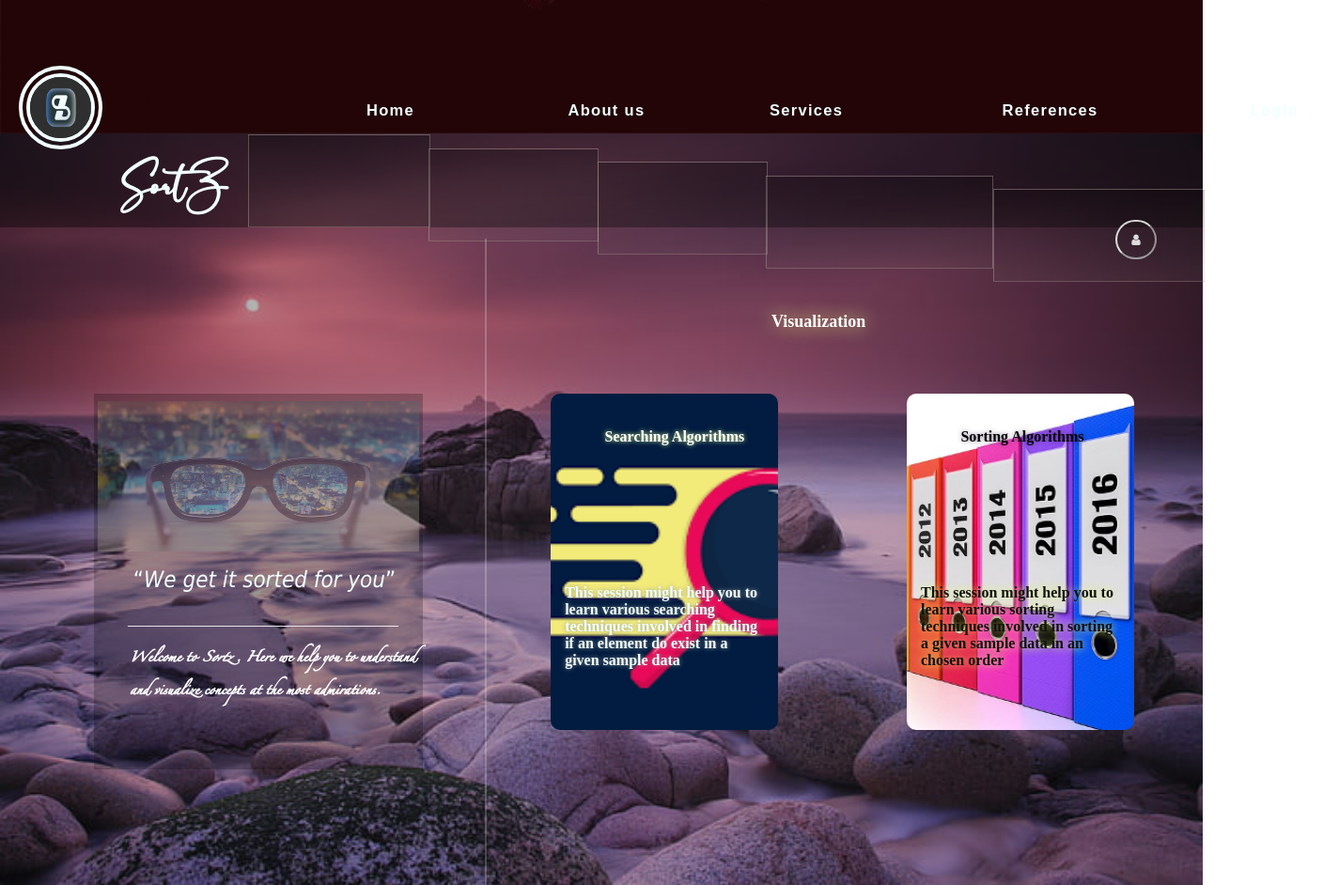
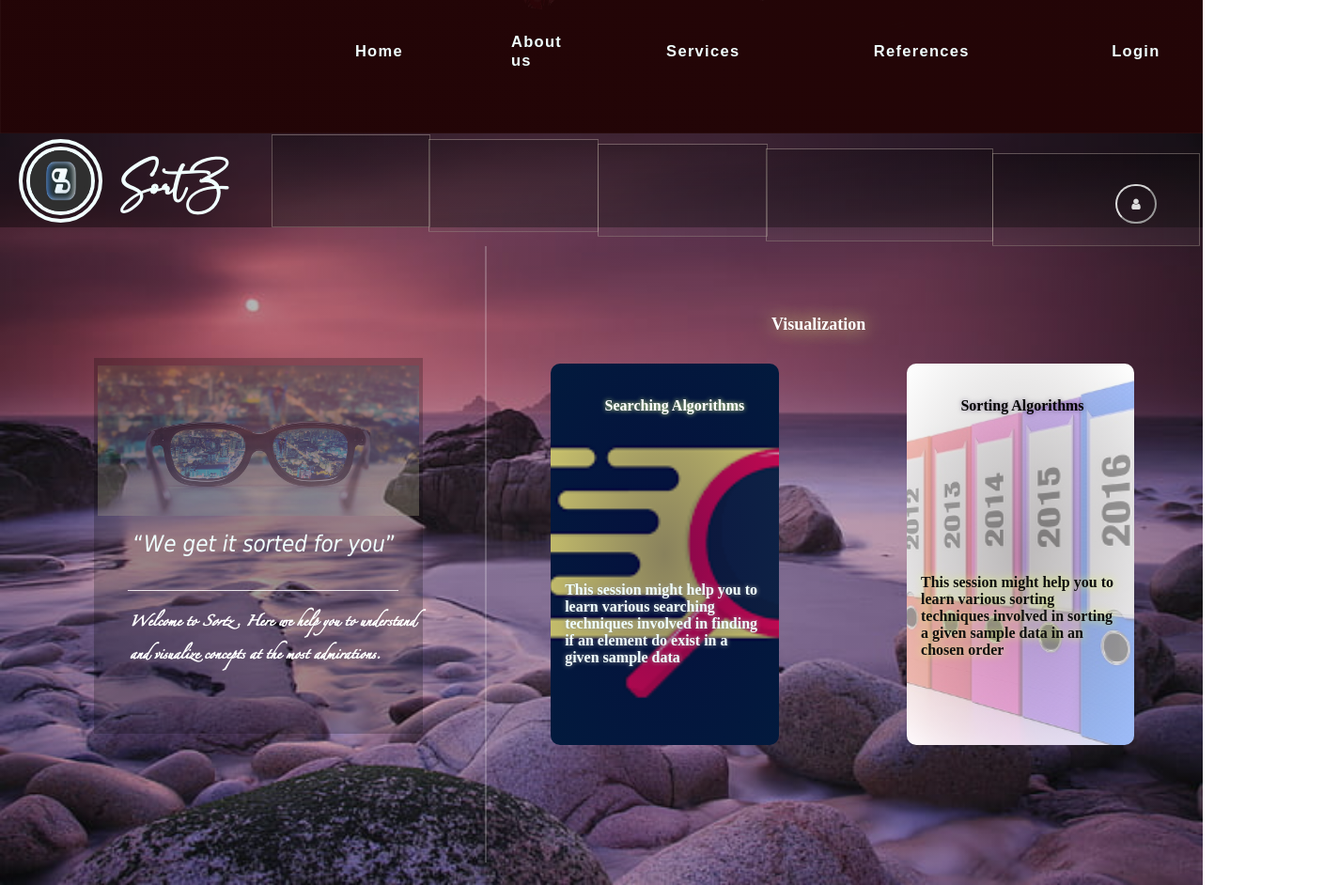
Before and after one commit to Vignnite/sortz, a website: page index.html in a window 1280 px wide. Shown: the part 658-1600 px from the top of the page at 94% size, 1425 px wide, since content can reach past the window. Drawn offline with Linux system fonts and the light colour scheme.

Commit message:
lab_commit

```diff
--- a/home.css
+++ b/home.css
@@ -50,6 +50,7 @@ body {
   padding-right: 20px;
   padding-top: 10px;
   border: 5px;
+  height: 5%;
   border-style: double;
   border-color: rgba(250, 249, 249, 0.66);
   border-radius: 17px;
@@ -90,9 +91,9 @@ ul {
 }
 ul li {
   list-style: none;
-  margin-left: 120px;
-  margin-top: 30px;
-  width: 100px;
+  margin-left: 115px;
+  margin-top: -5%;
+  width: 29%;
   font-size: 16.5px;
 }
 ul li a {
@@ -102,6 +103,12 @@ ul li a {
   font-weight: bold;
   transition: 0.4s ease-in-out;
   letter-spacing: 1.3px;
+}ul li:nth-child(2){
+  width:2%;
+}
+ul li:nth-child(3)
+{
+  padding-left: 3.5%;
 }
 ul li a:hover {
   color: rgba(255, 165, 92, 0.923);
@@ -109,8 +116,8 @@ ul li a:hover {
 .logo {
   position: absolute;
   display: flex;
-  top: 800px;
-  margin-top: -72px;
+  top: 100%;
+  margin-top: 0.5%;
   margin-left: 20px;
   border-radius: 50%;
   border: azure 12px double;
@@ -146,9 +153,9 @@ ul li a:hover {
 #nav-sty1 {
   position: relative;
   top: 1%;
-  left: 20.6%;
+  left: 22.6%;
   height: 97%;
-  width: 15%;
+  width: 13%;
   background: linear-gradient(
     to bottom,
     rgba(0, 0, 0, 0.226),
@@ -168,7 +175,7 @@ ul li a:hover {
     rgba(118, 116, 116, 0.101)
   );
   border: rgba(250, 235, 215, 0.263) 1.5px solid;
-  margin-top: -6.6%;
+  margin-top: -7.35%;
 }
 #nav-sty3 {
   position: relative;
@@ -182,7 +189,7 @@ ul li a:hover {
     rgba(118, 116, 116, 0.101)
   );
   border: rgba(250, 235, 215, 0.263) 1.5px solid;
-  margin-top: -6.6%;
+  margin-top: -7.3%;
 }
 #nav-sty4 {
   position: relative;
@@ -196,21 +203,21 @@ ul li a:hover {
     rgba(118, 116, 116, 0.101)
   );
   border: rgba(250, 235, 215, 0.263) 1.5px solid;
-  margin-top: -6.6%;
+  margin-top: -7.35%;
 }
 #nav-sty5 {
   position: relative;
   top: 1%;
-  left: 82.6%;
+  left: 82.5%;
   height: 97%;
-  width: 17.4%;
+  width: 17.1%;
   background: linear-gradient(
     to bottom,
     rgba(0, 0, 0, 0.226),
     rgba(118, 116, 116, 0.101)
   );
   border: rgba(250, 235, 215, 0.263) 1.5px solid;
-  margin-top: -6.6%;
+  margin-top: -7.35%;
 }
 #p h3 {
   font-family: wrk;
@@ -288,10 +295,10 @@ ul li a:hover {
 }
 article {
   position: absolute;
-  top: 114%;
+  top: 115%;
   left: 40.3%;
   width: 59.2%;
-  height: 86%;
+  height: 82%;
   display: flex;
   flex-basis: 50%;
   align-items: center;
@@ -301,8 +308,8 @@ article {
   border-left: solid 2px rgba(255, 255, 255, 0.218);
 }
 .card {
-  width: 32%;
-  height: 52%;
+  width: 42%;
+  height: 62%;
   align-items: center;
   display: inline-block;
   border-radius: 10px;
@@ -313,11 +320,11 @@ article {
   background-position: center;
   background-size: cover;
   background-repeat: no-repeat;
-
   transition: 0.5s;
 }
 .search {
-  background-image: url(img/ser.png);
+  background-image: radial-gradient(rgba(9, 2, 58, 0.452),rgba(13, 13, 41, 0.123)),url(img/ser.png);
+
 }
 .search h4 {
   padding-left: 20%;
@@ -327,13 +334,13 @@ article {
 }
 .search p {
   background-color: transparent;
-  padding-top: 60%;
+  padding-top: 74%;
   font-weight: 800;
   color: azure;
   text-shadow: 0 0 5px #999;
 }
 .sort {
-  background-image: url(img/sorted.jpg);
+  background-image:  radial-gradient(rgba(172, 168, 168, 0.699),rgba(255, 255, 255, 0.616)),url(img/sorted.jpg) ;
 }
 .sort h4 {
   padding-left: 20%;
@@ -343,7 +350,7 @@ article {
 }
 .sort p {
   background-color: transparent;
-  padding-top: 60%;
+  padding-top: 70%;
   font-weight: 800;
   color: rgb(16, 16, 16);
   text-shadow: 0 0 10px rgb(226, 255, 108);
--- a/index.html
+++ b/index.html
@@ -37,7 +37,7 @@
             <li><a>About us</a></li>
             <li><a>Services</a></li>
             <li class="ref"><a>References</a></li>
-            <li class="log"><a href="/signin.html">Login</a></li>
+            <li class="log"><a href="signin.html">Login</a></li>
           </ul>
         </div>
         <div class="user_prof">
```
Also changed, not shown: signin.html (+1 -1 lines).
